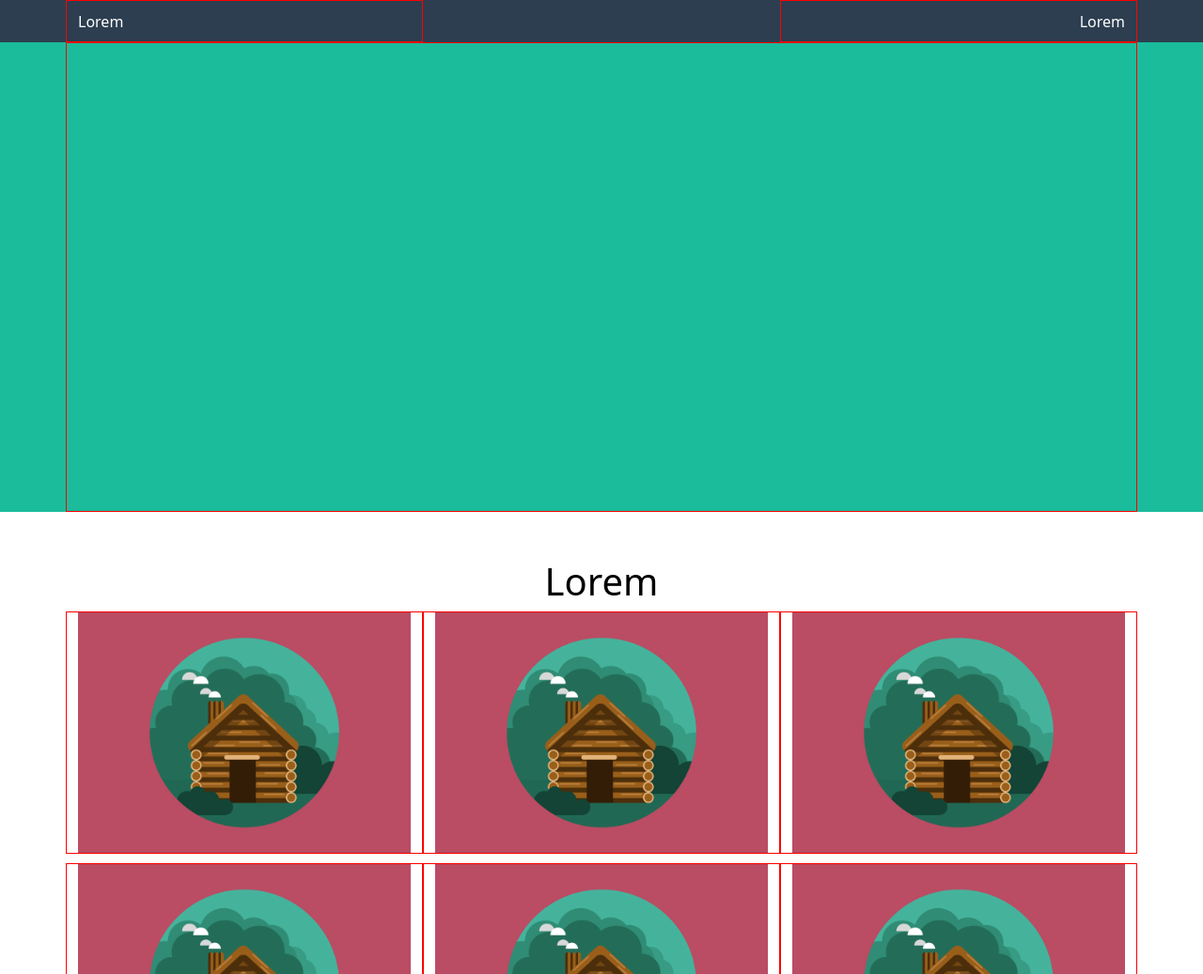
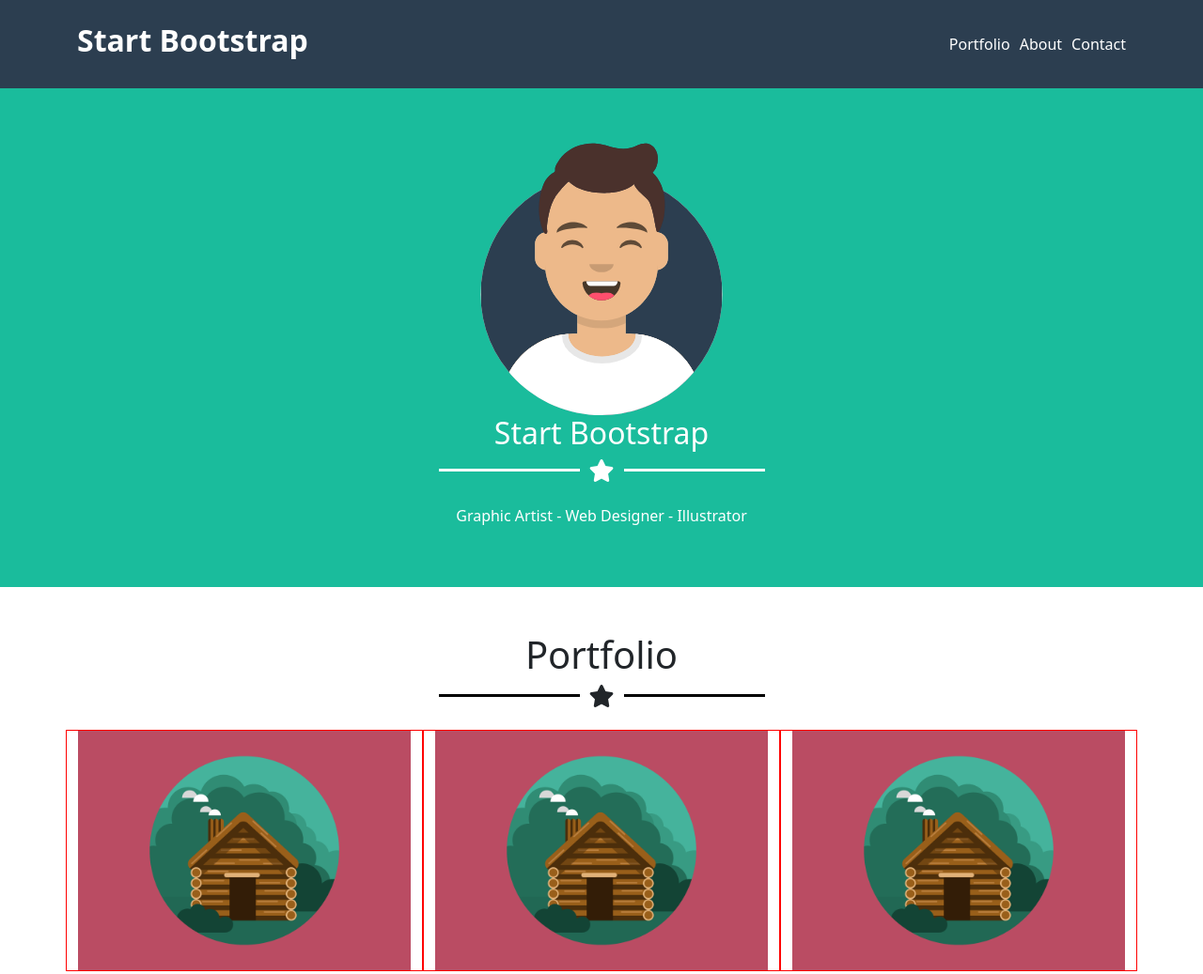
Before and after one commit to GCaringi/html-css-bootstrap-freelancer, a plain HTML site: page index.html in a window 1280 px wide. Shown: the top 1037 px of the page at 94% size. Drawn offline with nearby package versions, Linux system fonts and the light colour scheme.

Commit message:
Add header and hero

```diff
--- a/css/style.css
+++ b/css/style.css
@@ -1,25 +1,88 @@
-/*--------------
-    Debug Zone
-----------------*/
-.debug{
-    color: white;
-}
-
-.debug section{
-    color: black;
-}
+/*-------------
+     Typo
+--------------*/
 
 h1 {
     text-align: center;
 }
 
+/*-----------
+    Header
+-------------*/
+
 header{
+    color: #fff;
     background-color: #2c3e50 ;
 }
 
-main section{
-    margin-bottom: 50px;
+header i{
+    color: white;
 }
+
+.main-nav ul{
+    display: flex;
+    justify-content: flex-end;
+    column-gap: 10px;
+    list-style: none;
+    margin: 0px;
+}
+
+.main-nav ul a{
+    color: inherit;
+    text-decoration: none;
+}
+
+.navigation, .logo{
+    align-self: center;
+}
+
+.navigation{
+    text-align: right ;
+}
+
+/*----------
+    Main
+-----------*/
+.hero{
+    color: #fff;
+}
+
+.decoration{
+    display: flex;
+    flex-wrap: nowrap;
+    justify-content: center;
+    align-items: center;
+}
+
+.bar-white{
+    background-color: white;
+}
+
+.bar-black{
+    background-color: black;
+
+}
+
+.bar{
+    height: 3px;
+    width: 30%;
+    max-width: 150px;
+}
+
+.decoration .star{
+    margin: 0px 10px;
+    font-size: 24px;
+}
+
+.cards{
+    border-radius: 20px;
+}
+
+
+
+/*-----------
+    Footer
+-------------*/
 
 footer .credits{
     color: white;
@@ -40,23 +103,10 @@ footer .copyright{
     background-color: #3a546d;
 }
 
-.title, .navigation{
-    display: flex;
-    border: 1px solid red;
-    min-height: 45px;
-    align-items: center;
-}
-
 .hero, .about{
     background-color: #1abc9c;
 }
 
-.hero .container{
-    /* max-width: 600px; */
-    /* margin: 0 auto; */
-    min-height: 500px;
-    border: 1px solid red;
-}
 
 .portfolio .row .col-12{
     border: 1px solid red;
--- a/index.html
+++ b/index.html
@@ -7,38 +7,74 @@
         <!-- Bootstrap -->
         <link href="https://cdn.jsdelivr.net/npm/bootstrap@5.1.3/dist/css/bootstrap.min.css" rel="stylesheet" integrity="sha384-1BmE4kWBq78iYhFldvKuhfTAU6auU8tT94WrHftjDbrCEXSU1oBoqyl2QvZ6jIW3" crossorigin="anonymous">
         <!-- /Bootstrap -->
+        <!-- Fontawesome -->
+        <link rel="stylesheet" href="https://cdnjs.cloudflare.com/ajax/libs/font-awesome/6.1.1/css/all.min.css" integrity="sha512-KfkfwYDsLkIlwQp6LFnl8zNdLGxu9YAA1QvwINks4PhcElQSvqcyVLLD9aMhXd13uQjoXtEKNosOWaZqXgel0g==" crossorigin="anonymous" referrerpolicy="no-referrer" />
+        <!-- /Fontawesome -->
         <!-- Css Files -->
         <link rel="stylesheet" href="./css/style.css">
         <!-- /Css Files -->
         <title>Portfolio</title>
     </head>
-    <body class = "debug">
+    <body>
         <header>
             <div class="container">
-                    <div class="row row-header justify-content-between align-content-center">
-                        <div class="col-4 title">
-                            Lorem
+                <div class="row py-4">
+                    <div class="col-6 logo">
+                        <h2><strong>Start Bootstrap</strong></h2>
                     </div>
-
-
-                        <div class="col-4 justify-content-end navigation">
-                            Lorem
+                    <div class="col-6 navigation">
+                        <nav class="sm-nav d-inline-block d-sm-none">
+                            <button type="button" class="btn btn-outline-secondary">
+                                <i class="fa-solid fa-bars"></i>
+                            </button>
+                        </nav>
+                        <nav class = "main-nav d-none d-sm-block">
+                            <ul>
+                                <li>
+                                <a href="#">Portfolio</a>
+                                </li>
+                                <li>
+                                <a href="#">About</a>
+                                </li>
+                                <li>
+                                <a href="#">Contact</a>
+                                </li>
+                            </ul>
+                        </nav>
                     </div>
                 </div>
             </div>
         </header>
 
         <main>
-            <section class = "hero">
-                <div class="container"></div>
+            <section class = "hero py-5">
+                <div class="container">
+                    <div class="row text-center">
+                        <img class = "m-auto" src="./img/avatar.svg" alt="Avatar" width="300" height="300">
+                        <h2>Start Bootstrap</h2>
+                        <div class="decoration mb-4">
+                            <div class="bar bar-white"></div>
+                            <i class="fa-solid fa-star star"></i>
+                            <div class="bar bar-white"></div>
+                        </div>
+                        <p>Graphic Artist - Web Designer - Illustrator </p>
+                    </div>
+                </div>
             </section>
 
-            <section class = "portfolio">
+            <section class = "portfolio py-5">
                 <div class="container">
-                <h1>Lorem</h1>
+                    <h1>Portfolio</h1>
+                    <div class="decoration mb-4">
+                        <div class="bar bar-black"></div>
+                        <i class="fa-solid fa-star star"></i>
+                        <div class="bar bar-black"></div>
+                    </div>
                     <div class="row">
                         <div class="col-12 col-md-6 col-lg-4">
+                            <div class="cards">
                                 <img class = "img-fluid" src="./img/cabin.png" alt="">
+                            </div>
                         </div>
                         <div class="col-12 col-md-6 col-lg-4">
                             <img class = "img-fluid" src="./img/cabin.png" alt="">
```
Lines whose indentation alone changed are shown as unchanged.
